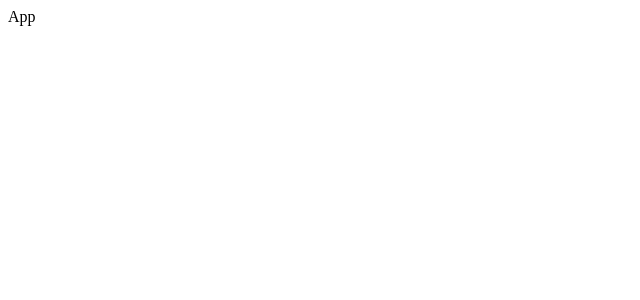
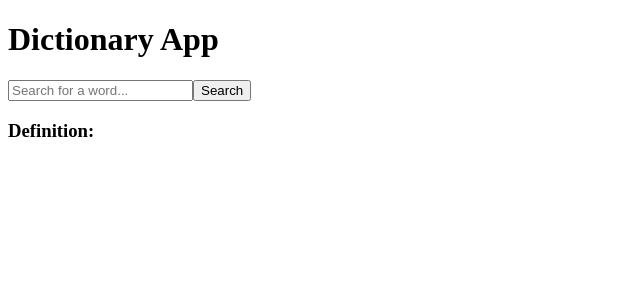
Before and after one commit to princeprabhat/XDictionary-, a React (Vite) app: page / in a window 1280 px wide. Shown: the top 300 px of the page, without its empty margins (0-640 px from the left). Built offline with nearby package versions, Linux system fonts and the light colour scheme.

Commit message:
Dictionary app done

```diff
--- a/src/App.jsx
+++ b/src/App.jsx
@@ -1,7 +1,8 @@
 import React from "react";
 import "./App.css";
+import Dictionary from "./components/Dictionary";
 const App = () => {
-  return <div>App</div>;
+  return <Dictionary />;
 };
 
 export default App;
--- /dev/null
+++ b/src/components/Dictionary.jsx
@@ -0,0 +1,45 @@
+import React, { useEffect, useState } from "react";
+import { data } from "./data";
+
+const Dictionary = () => {
+  const [textValue, setTextValue] = useState("");
+  const [flag, setFlag] = useState(false);
+  const [answer, setAnswer] = useState(null);
+  //   console.log(data);
+  const handleSearch = () => {
+    setFlag(true);
+  };
+
+  useEffect(() => {
+    if (!flag || !textValue) return;
+
+    const result = data.find(
+      (el) => el.word.toLowerCase() == textValue.toLowerCase()
+    );
+
+    setAnswer(result?.meaning || "Word not found in the dictionary.");
+    setFlag(false);
+  }, [flag]);
+
+  useEffect(() => {
+    if (!textValue) setAnswer(null);
+  }, [textValue]);
+
+  return (
+    <>
+      <h1>Dictionary App</h1>
+      <input
+        type="text"
+        value={textValue}
+        onChange={(e) => setTextValue(e.target.value)}
+        placeholder="Search for a word..."
+      />
+      <button onClick={handleSearch}>Search</button>
+
+      <h3>Definition:</h3>
+      <p>{answer}</p>
+    </>
+  );
+};
+
+export default Dictionary;
--- /dev/null
+++ b/src/components/data.js
@@ -0,0 +1,9 @@
+export const data = [
+
+    { word: "React", meaning: "A JavaScript library for building user interfaces." },
+
+    { word: "Component", meaning: "A reusable building block in React." },
+
+    { word: "State", meaning: "An object that stores data for a component." }
+
+]
```
